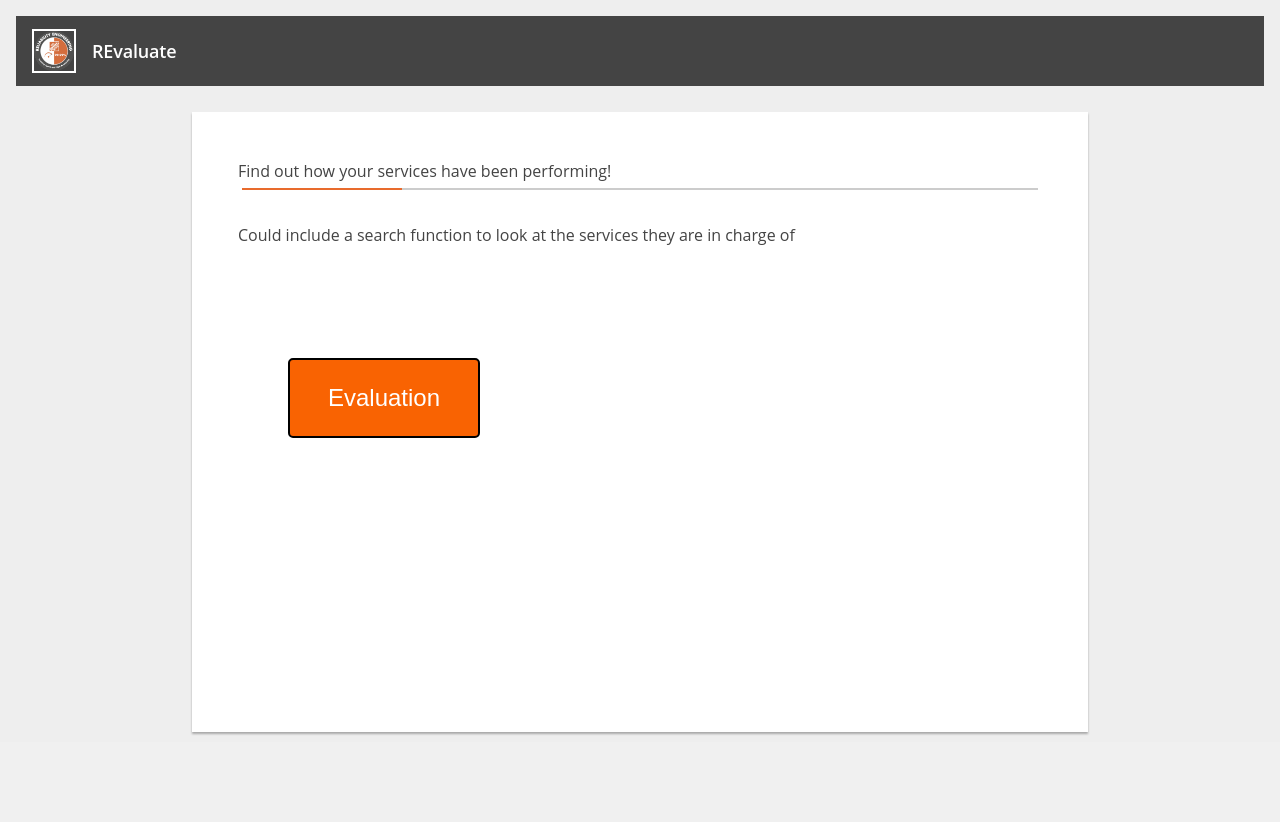
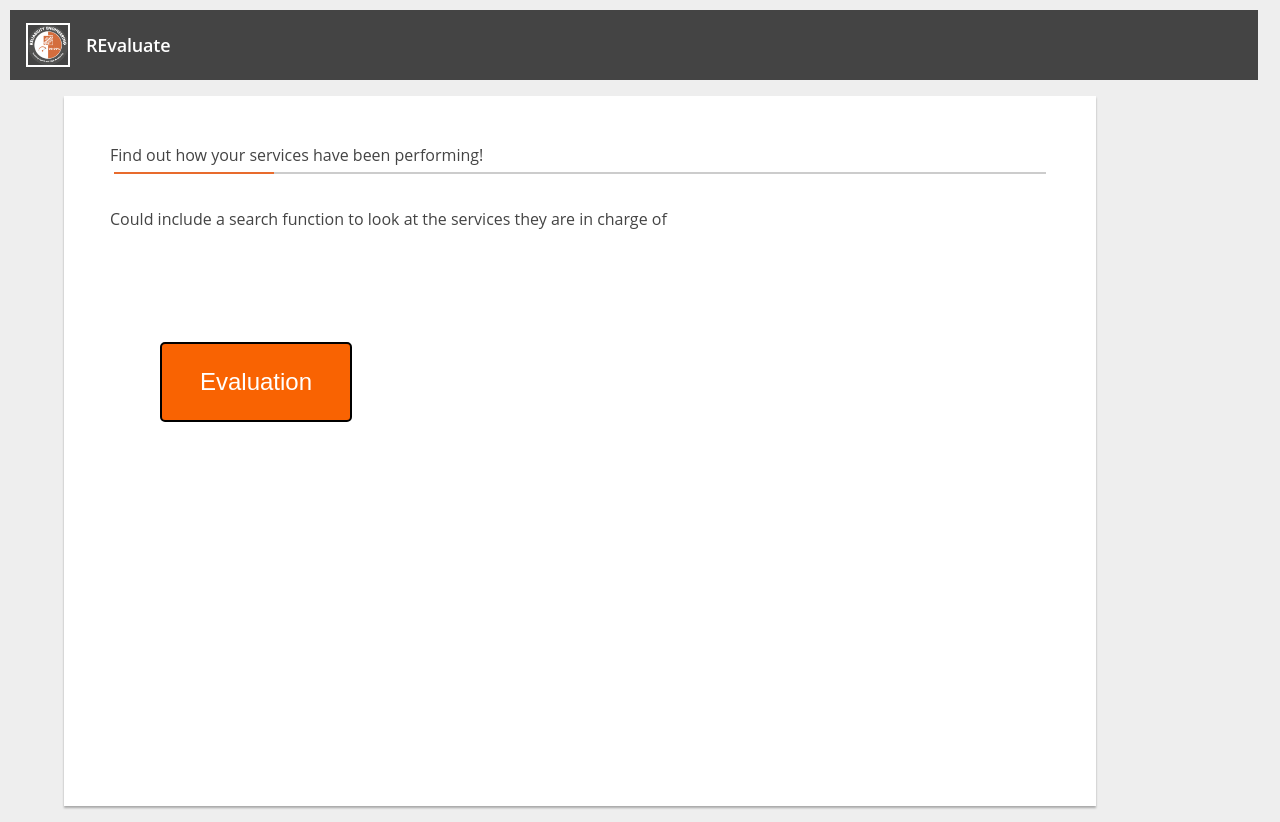
Before and after one commit to goodjen/cicd-test2, a React (Create React App) app: page / in a window 1280 px wide. Built offline with nearby package versions, Linux system fonts and the light colour scheme.

Commit message:
few css updates

```diff
--- a/src/app.css
+++ b/src/app.css
@@ -63,8 +63,7 @@
 }
 
 .header {
-  margin: 1.25vw;
-  bottom-margin: .5vw;
+  margin: 10px 10px .5vw;
   align-items: center;
   background-color: #444444;
   color: #ffffff;
@@ -156,10 +155,14 @@ h4{
 
 .box{
   background-color: #ffffff;
-  margin: 10px 15vw;
+  margin: 10px 5vw 0 5vw ;
   top-margin: 0;
   box-shadow: 0px 2px 2px darkgray !important;
   min-width: 400px;
+  max-width: 1000px;
+}
+.center{
+  margin: auto;
 }
 
 table, th, td{
--- a/src/routes/home/component-page-home.jsx
+++ b/src/routes/home/component-page-home.jsx
@@ -9,7 +9,6 @@ const PageHome = () => (
         Could include a search function to look at the services they are in charge of</h2>
       <ScoreButton />
     </div>
-    <Toolbar showBack={false} />
   </div>
 );
 
--- a/src/routes/scorePage/component-page-scorePage.jsx
+++ b/src/routes/scorePage/component-page-scorePage.jsx
@@ -37,7 +37,6 @@ class ScorePage extends Component {
                         </table>
                     </div>
                 </div>
-                <PageAddToolbar/>
             </div>
         );
     }
```
